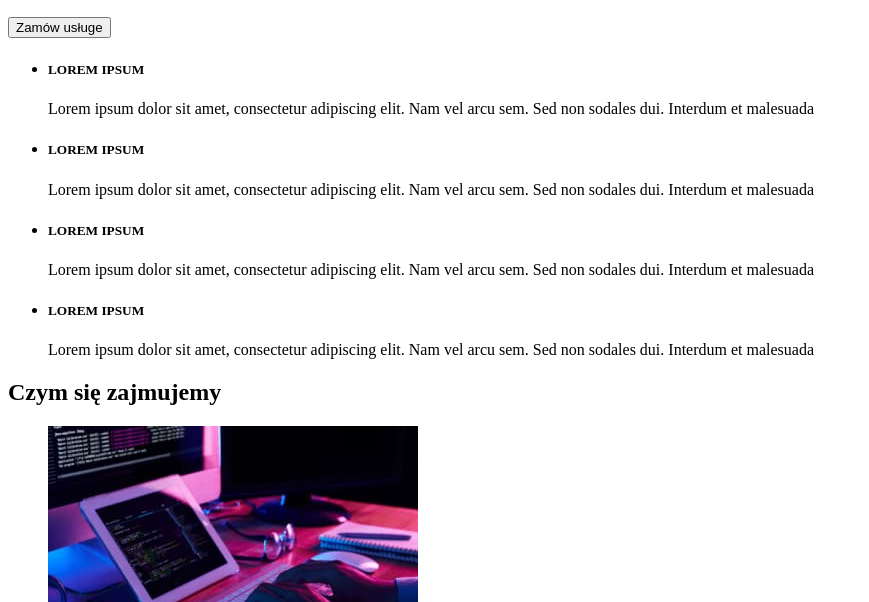
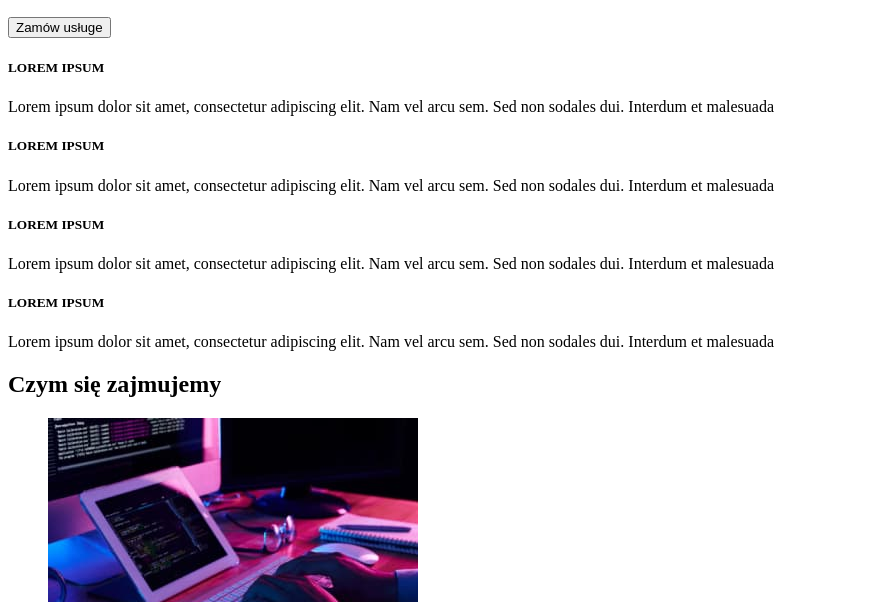
Before and after one commit to filip-bak/goit-markup-hw-01, a plain HTML site: page index.html in a window 1280 px wide. Shown: the part 198-800 px from the top of the page, without its empty margins (0-869 px from the left). Drawn offline with Linux system fonts and the light colour scheme.

Commit message:
Changed ul>li>p+p to div>h5+p structure

```diff
--- a/index.html
+++ b/index.html
@@ -32,28 +32,27 @@
   <main>
 
     <section>
-      <ul>
-        <li>
+      <div>
+        <h5>LOREM IPSUM</h5>
+        <p>Lorem ipsum dolor sit amet, consectetur adipiscing elit. Nam vel arcu sem. Sed non sodales
+          dui. Interdum et
+          malesuada</p>
+      </div>
+      <div>
         <h5>LOREM IPSUM</h5>
         <p>Lorem ipsum dolor sit amet, consectetur adipiscing elit. Nam vel arcu sem. Sed non sodales dui. Interdum et
           malesuada</p>
-        </li>
-        <li>
+      </div>
+      <div>
         <h5>LOREM IPSUM</h5>
         <p>Lorem ipsum dolor sit amet, consectetur adipiscing elit. Nam vel arcu sem. Sed non sodales dui. Interdum et
           malesuada</p>
-        </li>
-        <li>
+      </div>
+      <div>
         <h5>LOREM IPSUM</h5>
         <p>Lorem ipsum dolor sit amet, consectetur adipiscing elit. Nam vel arcu sem. Sed non sodales dui. Interdum et
           malesuada</p>
-        </li>
-        <li>
-          <h5>LOREM IPSUM</h5>
-          <p>Lorem ipsum dolor sit amet, consectetur adipiscing elit. Nam vel arcu sem. Sed non sodales dui. Interdum et
-            malesuada</p>
-        </li>
-      </ul>
+      </div>
     </section>
 
     <!-- What we do -->
```
Lines whose indentation alone changed are shown as unchanged.
